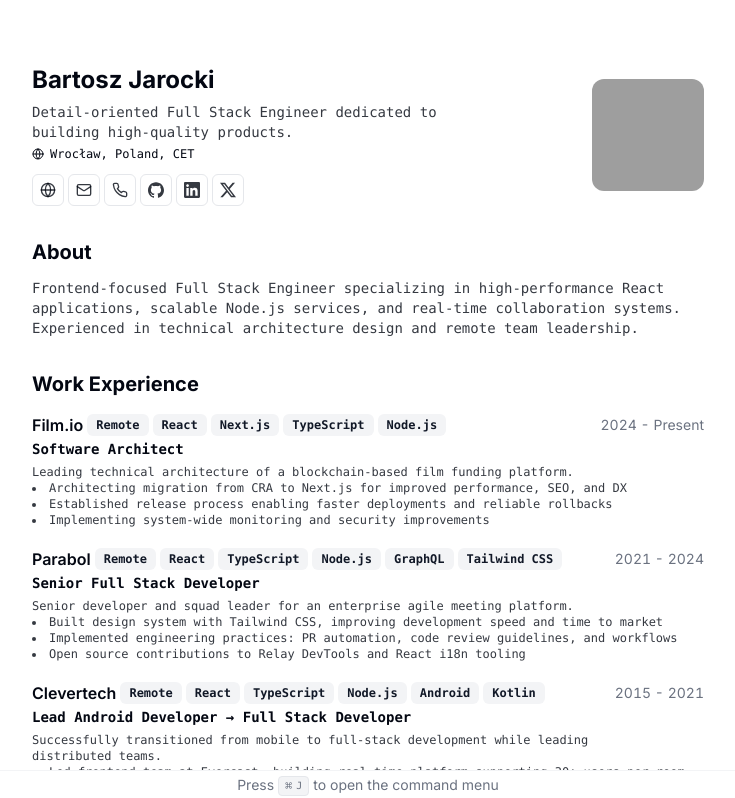
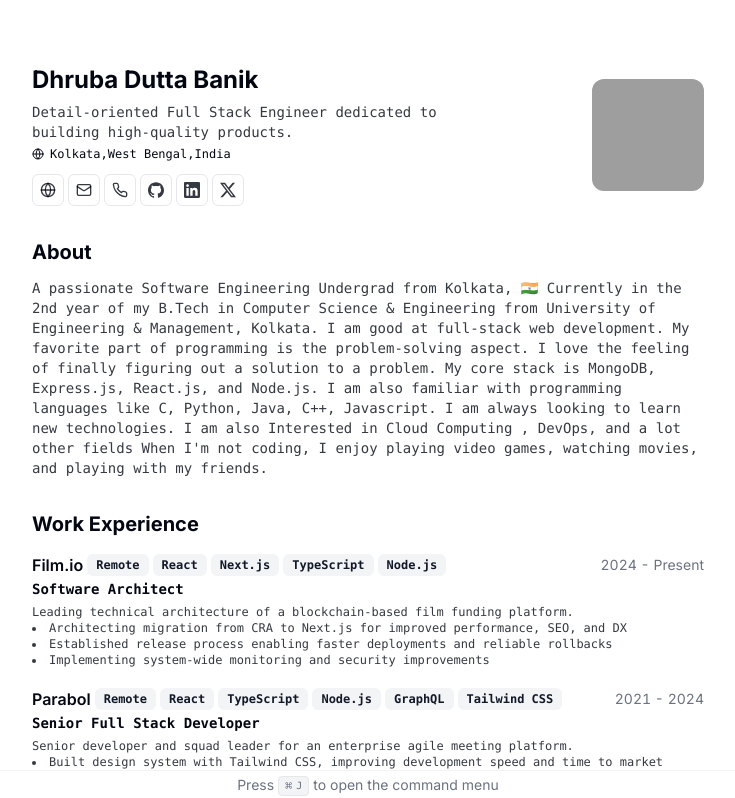
Before and after one commit to Dhruba2004/minimal-portfolio, a Next.js app: page / in a window 1280 px wide. Shown: the top 798 px of the page, without its empty margins (272-1007 px from the left). Built offline with nearby package versions, Linux system fonts and the light colour scheme; grey boxes are pictures that could not be loaded.

Commit message:
feat : changes in resume data

```diff
--- a/src/data/resume-data.tsx
+++ b/src/data/resume-data.tsx
@@ -9,18 +9,25 @@ import {
 import { GitHubIcon, LinkedInIcon, XIcon } from "@/components/icons";
 
 export const RESUME_DATA = {
-  name: "Bartosz Jarocki",
-  initials: "BJ",
-  location: "Wrocław, Poland, CET",
+  name: "Dhruba Dutta Banik",
+  initials: "DDB",
+  location: "Kolkata,West Bengal,India",
   locationLink: "https://www.google.com/maps/place/Wrocław",
   about:
     "Detail-oriented Full Stack Engineer dedicated to building high-quality products.",
   summary: (
     <>
-      Frontend-focused Full Stack Engineer specializing in high-performance
-      React applications, scalable Node.js services, and real-time collaboration
-      systems. Experienced in technical architecture design and remote team
-      leadership.
+      A passionate Software Engineering Undergrad from Kolkata, 🇮🇳 Currently in
+      the 2nd year of my B.Tech in Computer Science & Engineering from
+      University of Engineering & Management, Kolkata. I am good at full-stack
+      web development. My favorite part of programming is the problem-solving
+      aspect. I love the feeling of finally figuring out a solution to a
+      problem. My core stack is MongoDB, Express.js, React.js, and Node.js. I am
+      also familiar with programming languages like C, Python, Java, C++,
+      Javascript. I am always looking to learn new technologies. I am also
+      Interested in Cloud Computing , DevOps, and a lot other fields When I'm
+      not coding, I enjoy playing video games, watching movies, and playing with
+      my friends.
     </>
   ),
   avatarUrl: "https://avatars.githubusercontent.com/u/1017620?v=4",
@@ -31,7 +38,7 @@ export const RESUME_DATA = {
     social: [
       {
         name: "GitHub",
-        url: "https://github.com/BartoszJarocki",
+        url: "https://github.com/Dhruba2004",
         icon: GitHubIcon,
       },
       {
```
